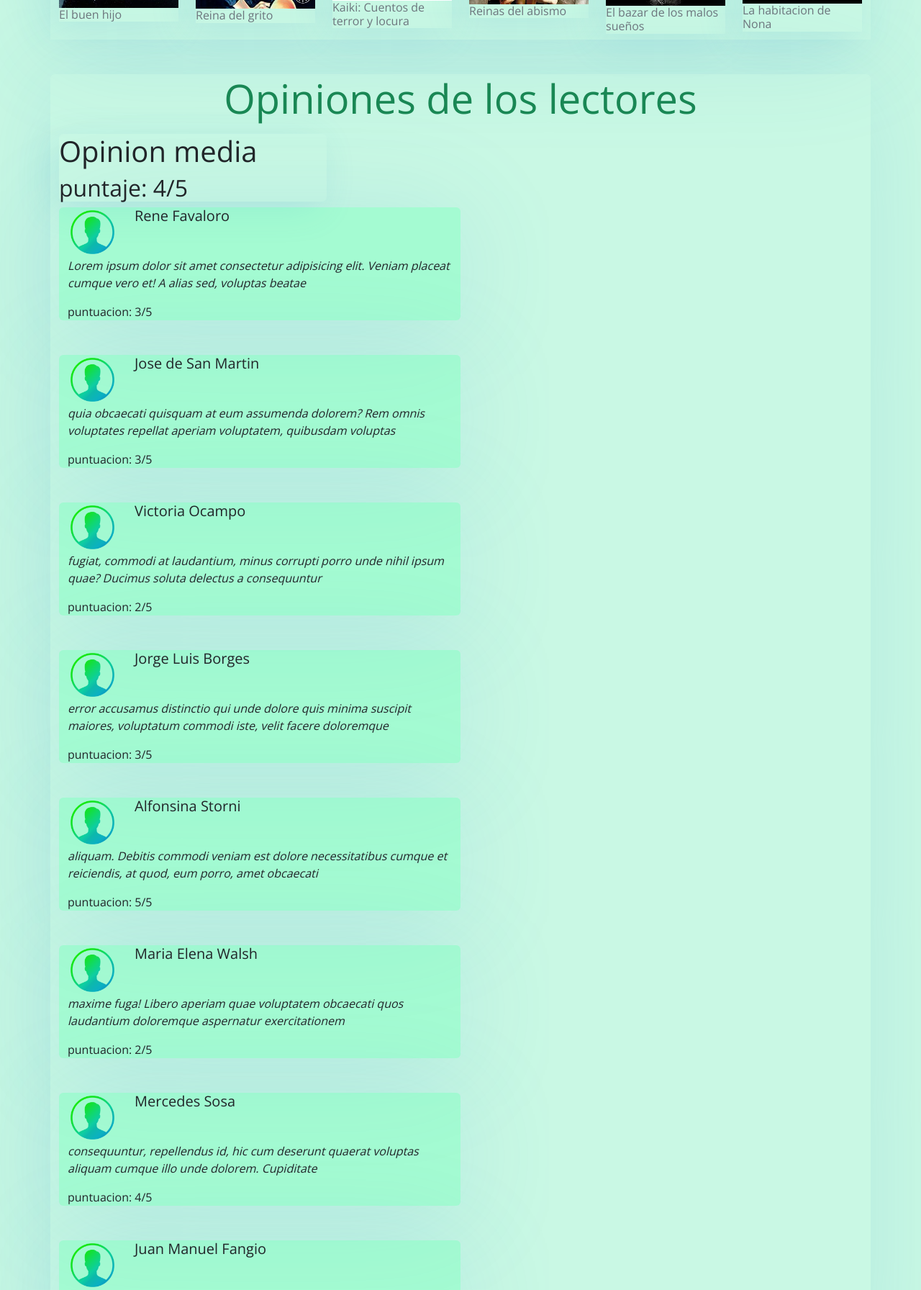
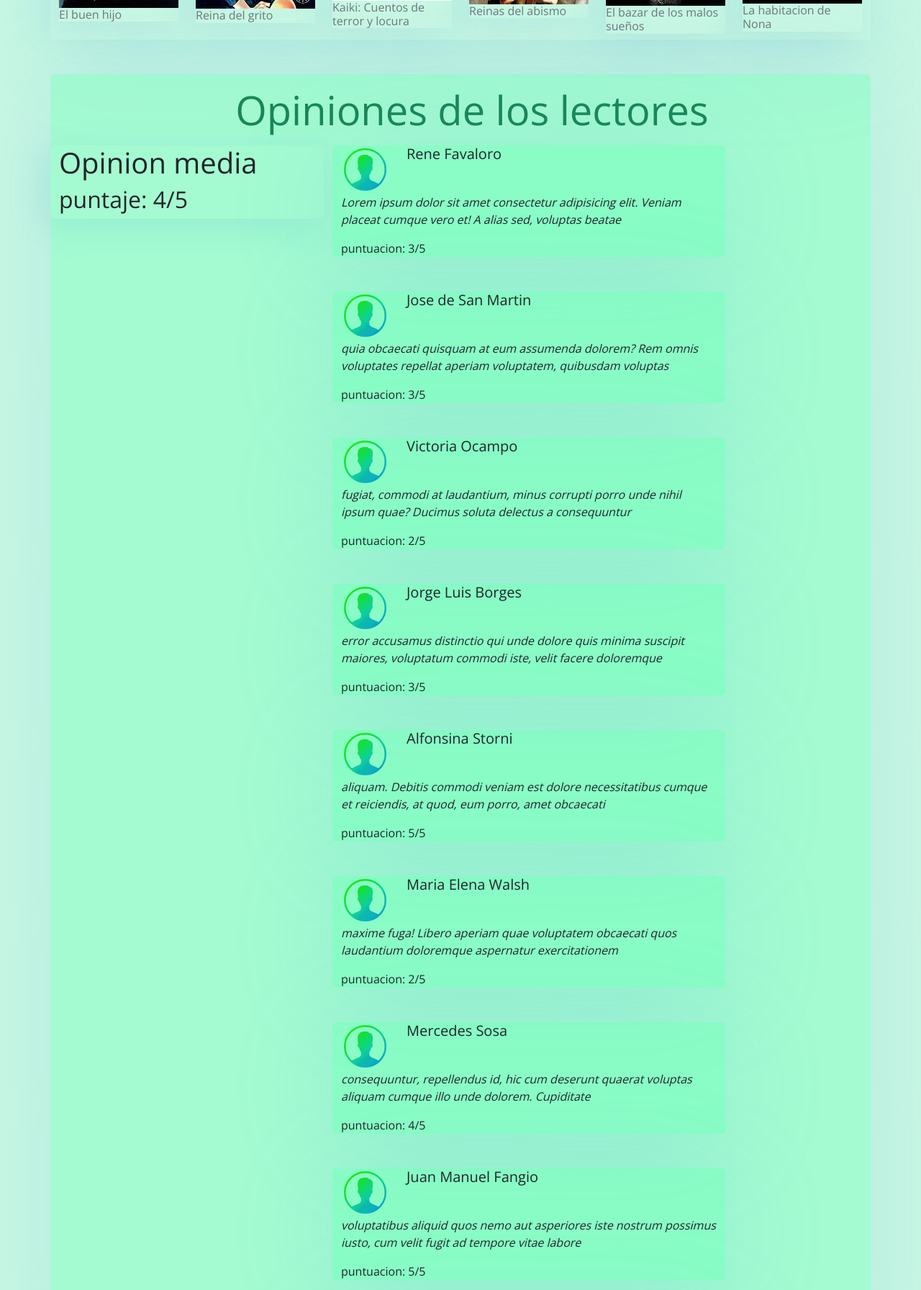
Before and after one commit to fsarvi/biblioteca_virtual, a Django app: page /sinopsis/1/ in a window 1280 px wide. Shown: the part 1513-3305 px from the top of the page at 72% size. Run offline with Django 3.2, Linux system fonts and the light colour scheme.

Commit message:
detalles en la caja "opiniones"

```diff
--- a/Templates/layouts/partials/opiniones.html
+++ b/Templates/layouts/partials/opiniones.html
@@ -1,7 +1,7 @@
 {% load static %}
-<div class="container mb-5 sombra-lg rounded bg-translucido>
+<div class="container mb-5 sombra-lg rounded bg-translucido">
     <div class="row">
-        <h1 class="display-4 text-center text-success m-3"">Opiniones de los lectores</h1>
+        <h1 class="display-4 text-center text-success m-3"> <strong> Opiniones de los lectores </strong></h1>
         <div class="col-md-4 puntuacion sombra rounded">
             <h1>Opinion media</h1>
             <h2>puntaje: 4/5</h2>
```
